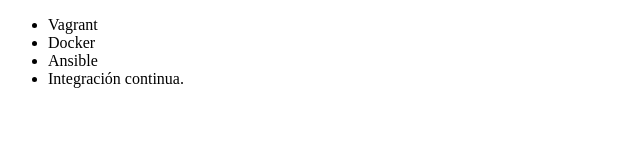
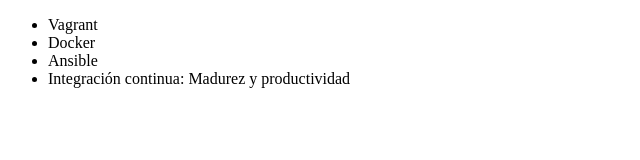
Before and after one commit to zabaletaty/example, a plain HTML site: page index.html in a window 1280 px wide. Shown: the whole page, without its empty margins (0-640 px from the left). Drawn offline with Linux system fonts and the light colour scheme.

Commit message:
rename curso de integracion continua

```diff
--- a/index.html
+++ b/index.html
@@ -9,7 +9,7 @@
          <li> Vagrant </li>
          <li> Docker </li>
          <li> Ansible </li>
-         <li> Integración continua. </li>
+         <li> Integración continua: Madurez y productividad </li>
      </ul>
 </body>
 </html>
```
